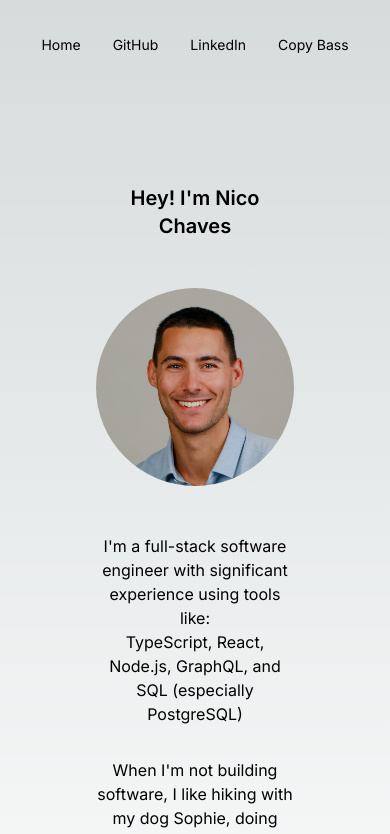
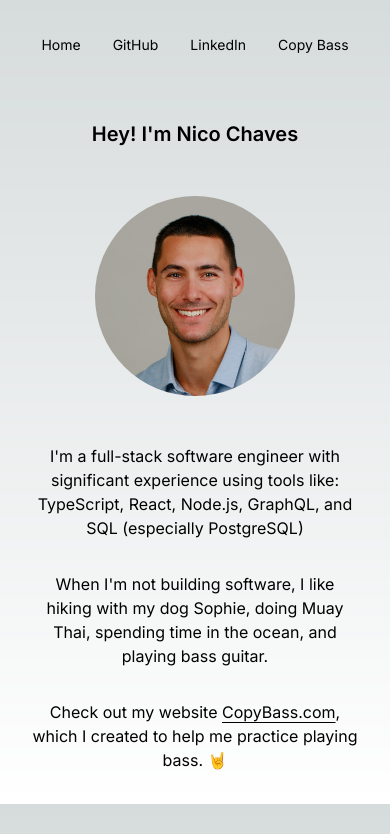
Before and after one commit to nmchaves/site, a Next.js app: page / in a window 390 px wide. Shown: the top 834 px of the page. Built offline with nearby package versions, Linux system fonts and the light colour scheme.

Commit message:
Move padding into root layout and reduce padding, especially on small screens

```diff
--- a/app/layout.tsx
+++ b/app/layout.tsx
@@ -28,7 +28,7 @@ export default function RootLayout({
             <HeaderLink href="https://www.copybass.com">Copy Bass</HeaderLink>
           </nav>
         </header>
-        {children}
+        <div className="p-8 md:p-16 md:pt-8">{children}</div>
       </body>
     </html>
   );
--- a/app/page.tsx
+++ b/app/page.tsx
@@ -4,7 +4,7 @@ import nicoImg from "@/public/nico_sky_blue_polo.jpeg";
 
 export default function Home() {
   return (
-    <main className="flex flex-col items-center p-24 max-w-5xl mx-auto text-center">
+    <main className="flex flex-col items-center max-w-5xl mx-auto text-center">
       <h1 className="text-xl font-semibold mb-12">Hey! I&apos;m Nico Chaves</h1>
       <Image
         src={nicoImg}
```
